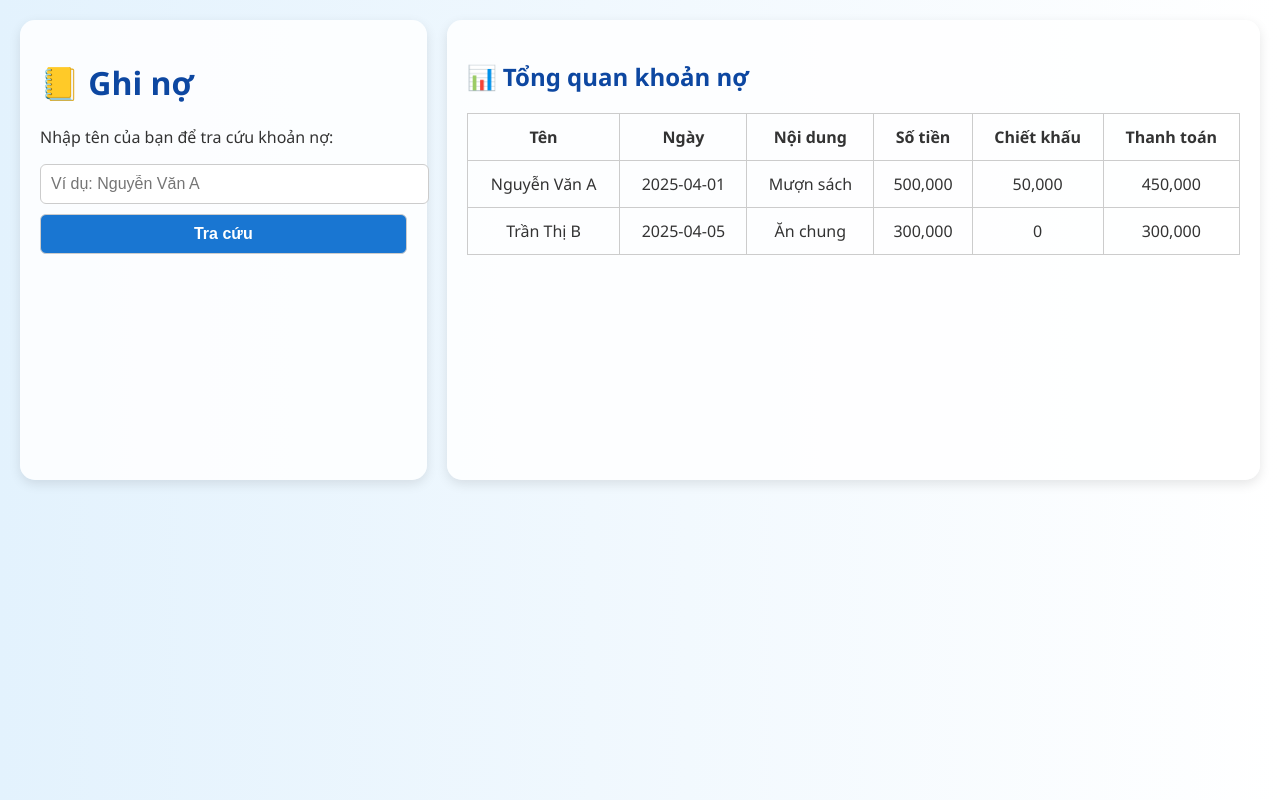
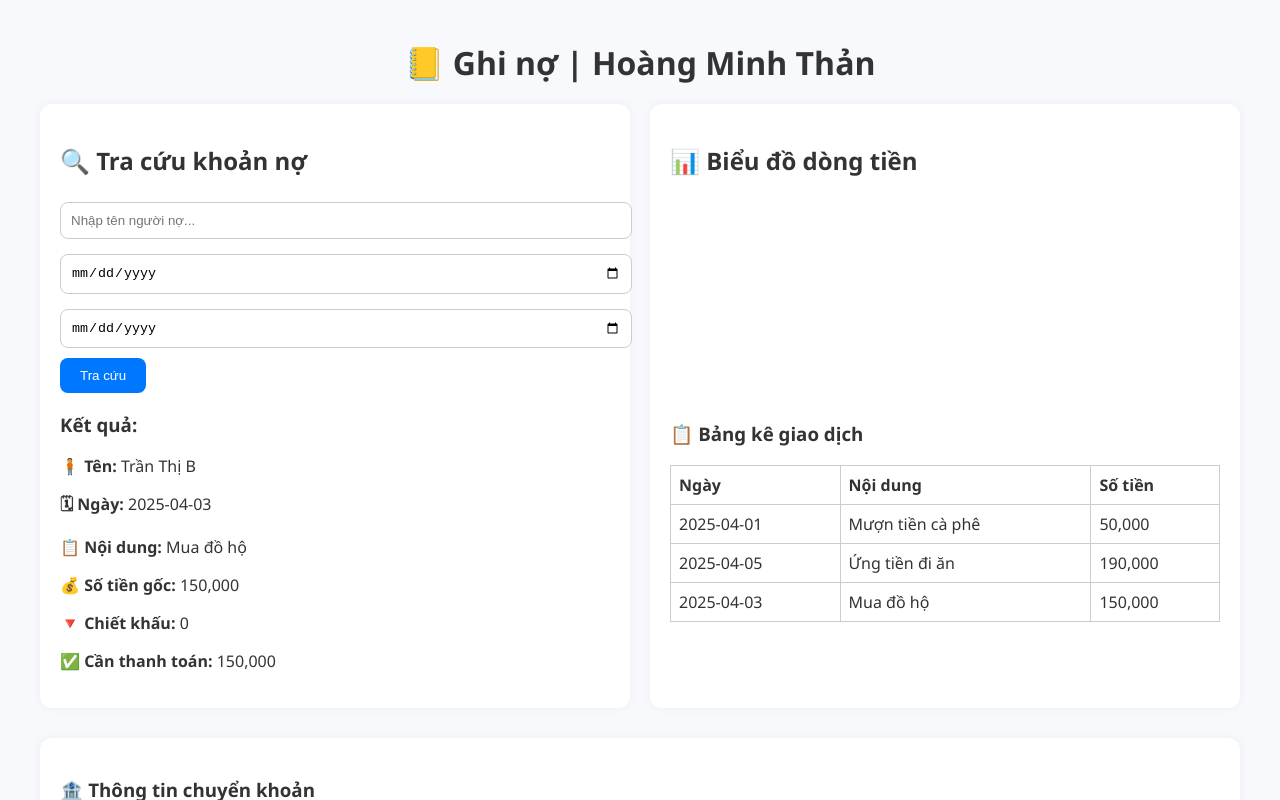
Before and after one commit to farlay123/ghino, a plain HTML site: page index.html in a window 1280 px wide. Both pictures are taken after a click on the button "Tra cứu". Shown: the top 800 px of the page. Drawn offline with nearby package versions, Linux system fonts and the light colour scheme.

Commit message:
Add files via upload

```diff
--- a/index.html
+++ b/index.html
@@ -8,54 +8,46 @@
   <script src="https://cdn.jsdelivr.net/npm/chart.js"></script>
 </head>
 <body>
-  <div class="main-grid">
-    <div class="left-column">
-      <h1>📒 Ghi nợ</h1>
-      <p>Nhập tên của bạn để tra cứu khoản nợ:</p>
-      <input type="text" id="searchInput" placeholder="Ví dụ: Nguyễn Văn A" />
+  <div class="container">
+    <h1>📒 Ghi nợ | Hoàng Minh Thản</h1>
+    <div class="main-layout">
+      <div class="left-panel">
+        <h2>🔍 Tra cứu khoản nợ</h2>
+        <input type="text" id="searchInput" placeholder="Nhập tên người nợ..." />
+        <input type="date" id="startDate" />
+        <input type="date" id="endDate" />
         <button onclick="searchDebt()">Tra cứu</button>
-      <div id="result" class="result-box hidden">
-        <h2>Kết quả tra cứu</h2>
+        <div id="result" class="hidden">
+          <h3>Kết quả:</h3>
           <p><strong>🧍 Tên:</strong> <span id="name"></span></p>
           <p><strong>🗓 Ngày:</strong> <span id="date"></span></p>
           <p><strong>📋 Nội dung:</strong> <span id="content"></span></p>
           <p><strong>💰 Số tiền gốc:</strong> <span id="amount"></span></p>
           <p><strong>🔻 Chiết khấu:</strong> <span id="discount"></span></p>
           <p><strong>✅ Cần thanh toán:</strong> <span id="final"></span></p>
-        <div class="bank-info">
-          <h3>🏦 Chuyển khoản</h3>
-          <p><strong>Tên:</strong> Hoàng Minh Thản</p>
-          <p><strong>Số tài khoản:</strong> 956216528888</p>
-          <p><strong>Ngân hàng:</strong> Techcombank</p>
-          <img src="image.png" alt="QR chuyển khoản" class="qr" />
         </div>
       </div>
-      <div id="adminForm" class="admin-box hidden">
-        <h2>➕ Thêm khoản nợ</h2>
-        <input type="text" id="adminName" placeholder="Tên người nợ" />
-        <input type="date" id="adminDate" />
-        <input type="text" id="adminContent" placeholder="Nội dung nợ" />
-        <input type="number" id="adminAmount" placeholder="Số tiền (VND)" />
-        <input type="number" id="adminDiscount" placeholder="Chiết khấu (VND)" />
-        <button onclick="addDebt()">Lưu</button>
-      </div>
-    </div>
-    <div class="right-column">
-      <h2>📊 Tổng quan khoản nợ</h2>
+      <div class="right-panel">
+        <h2>📊 Biểu đồ dòng tiền</h2>
+        <canvas id="debtChart" width="400" height="200"></canvas>
+        <h3>📋 Bảng kê giao dịch</h3>
         <table id="debtTable">
           <thead>
             <tr>
-            <th>Tên</th>
               <th>Ngày</th>
               <th>Nội dung</th>
               <th>Số tiền</th>
-            <th>Chiết khấu</th>
-            <th>Thanh toán</th>
             </tr>
           </thead>
           <tbody></tbody>
         </table>
-      <canvas id="debtChart" width="400" height="200"></canvas>
+      </div>
+    </div>
+    <div class="bank-info">
+      <h3>🏦 Thông tin chuyển khoản</h3>
+      <p><strong>Tên tài khoản:</strong> <span class="bank-name">Hoàng Minh Thản</span></p>
+      <p><strong>Số tài khoản:</strong> <span class="bank-number">956216528888</span> (Techcombank)</p>
+      <img src="image.png" alt="QR chuyển khoản" class="qr" />
     </div>
   </div>
   <script src="script.js"></script>
--- a/script.js
+++ b/script.js
@@ -1,87 +1,56 @@
-let data = [
-  { name: "Nguyễn Văn A", date: "2025-04-01", content: "Mượn sách", amount: 500000, discount: 50000 },
-  { name: "Trần Thị B", date: "2025-04-05", content: "Ăn chung", amount: 300000, discount: 0 }
+
+const data = [
+  { name: "Nguyễn Văn A", date: "2025-04-01", content: "Mượn tiền cà phê", amount: 50000, discount: 0 },
+  { name: "Nguyễn Văn A", date: "2025-04-05", content: "Ứng tiền đi ăn", amount: 200000, discount: 10000 },
+  { name: "Trần Thị B", date: "2025-04-03", content: "Mua đồ hộ", amount: 150000, discount: 0 },
 ];
 
-const searchInput = document.getElementById("searchInput");
-const resultBox = document.getElementById("result");
-const adminForm = document.getElementById("adminForm");
+function searchDebt() {
+  const name = document.getElementById("searchInput").value.trim();
+  const start = document.getElementById("startDate").value;
+  const end = document.getElementById("endDate").value;
+  const filtered = data.filter(item => {
+    const matchName = item.name.toLowerCase().includes(name.toLowerCase());
+    const matchDate = (!start || item.date >= start) && (!end || item.date <= end);
+    return matchName && matchDate;
+  });
 
-function searchDebt() {
-  const query = searchInput.value.trim();
-  const found = data.find(d => d.name.toLowerCase() === query.toLowerCase());
-  if (found) {
-    document.getElementById("name").textContent = found.name;
-    document.getElementById("date").textContent = found.date;
-    document.getElementById("content").textContent = found.content;
-    document.getElementById("amount").textContent = found.amount.toLocaleString() + " đ";
-    document.getElementById("discount").textContent = found.discount.toLocaleString() + " đ";
-    document.getElementById("final").textContent = (found.amount - found.discount).toLocaleString() + " đ";
-    resultBox.classList.remove("hidden");
-  } else {
-    alert("Không tìm thấy tên người nợ.");
+  const resultBox = document.getElementById("result");
+  if (filtered.length === 0) {
+    resultBox.classList.add("hidden");
+    return;
   }
-}
 
-function addDebt() {
-  const name = document.getElementById("adminName").value.trim();
-  const date = document.getElementById("adminDate").value;
-  const content = document.getElementById("adminContent").value.trim();
-  const amount = parseInt(document.getElementById("adminAmount").value);
-  const discount = parseInt(document.getElementById("adminDiscount").value) || 0;
-  if (name && date && content && amount) {
-    data.push({ name, date, content, amount, discount });
-    renderTable();
-    renderChart();
-    alert("Đã thêm khoản nợ mới!");
-  } else {
-    alert("Vui lòng điền đầy đủ thông tin.");
-  }
-}
+  const latest = filtered[filtered.length - 1];
+  document.getElementById("name").textContent = latest.name;
+  document.getElementById("date").textContent = latest.date;
+  document.getElementById("content").textContent = latest.content;
+  document.getElementById("amount").textContent = latest.amount.toLocaleString();
+  document.getElementById("discount").textContent = latest.discount.toLocaleString();
+  document.getElementById("final").textContent = (latest.amount - latest.discount).toLocaleString();
+  resultBox.classList.remove("hidden");
 
-function renderTable() {
   const tbody = document.querySelector("#debtTable tbody");
   tbody.innerHTML = "";
-  data.forEach(row => {
-    tbody.innerHTML += `
-      <tr>
-        <td>${row.name}</td>
-        <td>${row.date}</td>
-        <td>${row.content}</td>
-        <td>${row.amount.toLocaleString()}</td>
-        <td>${row.discount.toLocaleString()}</td>
-        <td>${(row.amount - row.discount).toLocaleString()}</td>
-      </tr>`;
+  filtered.forEach(item => {
+    const row = document.createElement("tr");
+    row.innerHTML = `<td>${item.date}</td><td>${item.content}</td><td>${(item.amount - item.discount).toLocaleString()}</td>`;
+    tbody.appendChild(row);
   });
-}
 
-function renderChart() {
   const ctx = document.getElementById("debtChart").getContext("2d");
-  const labels = data.map(d => d.date);
-  const amounts = data.map(d => d.amount - d.discount);
   if (window.debtChart) window.debtChart.destroy();
   window.debtChart = new Chart(ctx, {
-    type: 'bar',
+    type: 'line',
     data: {
-      labels: labels,
+      labels: filtered.map(i => i.date),
       datasets: [{
-        label: 'Tiền cần thu',
-        data: amounts,
-        backgroundColor: '#007bff'
+        label: 'Dòng tiền',
+        data: filtered.map(i => i.amount - i.discount),
+        borderColor: 'blue',
+        backgroundColor: 'rgba(0,119,255,0.1)',
+        tension: 0.4
       }]
-    },
-    options: {
-      responsive: true,
-      plugins: {
-        legend: { display: false }
-      }
     }
   });
 }
-
-window.onload = () => {
-  renderTable();
-  renderChart();
-  const isAdmin = window.location.search.includes("admin=true");
-  if (isAdmin) adminForm.classList.remove("hidden");
-};
--- a/style.css
+++ b/style.css
@@ -1,77 +1,75 @@
+
 body {
   font-family: 'Segoe UI', sans-serif;
+  background: #f7f9fc;
   margin: 0;
-  background: linear-gradient(to right, #e3f2fd, #ffffff);
+  padding: 20px;
   color: #333;
 }
-
-h1, h2, h3 {
-  color: #0d47a1;
+.container {
+  max-width: 1200px;
+  margin: auto;
 }
-
-.main-grid {
-  display: grid;
-  grid-template-columns: 1fr 2fr;
+h1 {
+  text-align: center;
+  margin-bottom: 20px;
+}
+.main-layout {
+  display: flex;
   gap: 20px;
+  flex-wrap: wrap;
+}
+.left-panel, .right-panel {
+  flex: 1;
+  background: #fff;
   padding: 20px;
+  border-radius: 12px;
+  box-shadow: 0 0 10px rgba(0,0,0,0.05);
 }
-
-.left-column, .right-column {
-  background: #ffffffdd;
-  padding: 20px;
-  border-radius: 15px;
-  box-shadow: 0 4px 12px rgba(0,0,0,0.1);
-  transition: transform 0.2s ease;
+input[type="text"], input[type="date"] {
+  width: 100%;
+  padding: 10px;
+  margin: 5px 0 10px;
+  border-radius: 8px;
+  border: 1px solid #ccc;
 }
-
-.left-column:hover, .right-column:hover {
-  transform: translateY(-3px);
-}
-
-input, select, button {
-  display: block;
-  margin: 10px 0;
-  padding: 10px;
-  width: 100%;
-  font-size: 1em;
-  border: 1px solid #ccc;
-  border-radius: 6px;
-}
-
 button {
-  background: #1976d2;
+  padding: 10px 20px;
+  background: #0077ff;
   color: white;
-  font-weight: bold;
+  border: none;
+  border-radius: 8px;
   cursor: pointer;
 }
-
 button:hover {
-  background: #1565c0;
+  background: #005fcc;
 }
-
 table {
   width: 100%;
   border-collapse: collapse;
-  margin-top: 20px;
+  margin-top: 10px;
 }
-
 th, td {
-  padding: 12px;
   border: 1px solid #ccc;
-  text-align: center;
+  padding: 8px;
+  text-align: left;
 }
-
-.result-box, .admin-box {
-  margin-top: 20px;
+.bank-info {
+  margin-top: 30px;
+  padding: 20px;
+  background: #fff;
+  border-radius: 12px;
+  box-shadow: 0 0 10px rgba(0,0,0,0.05);
 }
-
+.bank-name, .bank-number {
+  font-size: 1.2em;
+  font-weight: bold;
+  color: #d11111;
+}
 .qr {
   width: 150px;
   margin-top: 10px;
-  border: 2px solid #ccc;
-  border-radius: 10px;
 }
-
 .hidden {
   display: none;
 }
```
Lines whose indentation alone changed are shown as unchanged.
